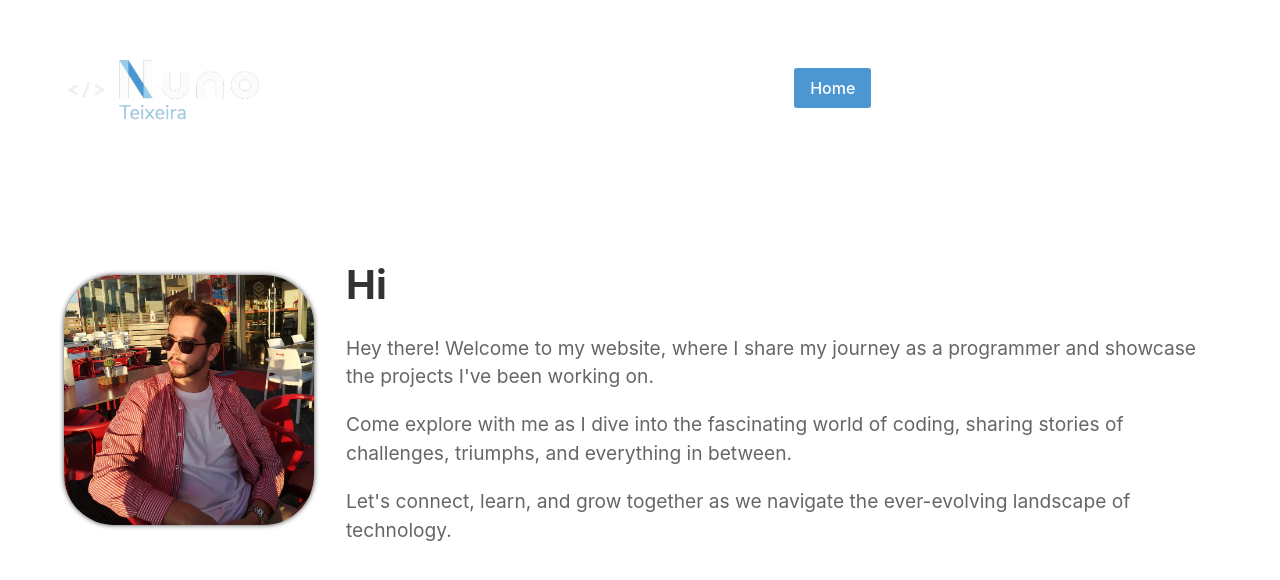
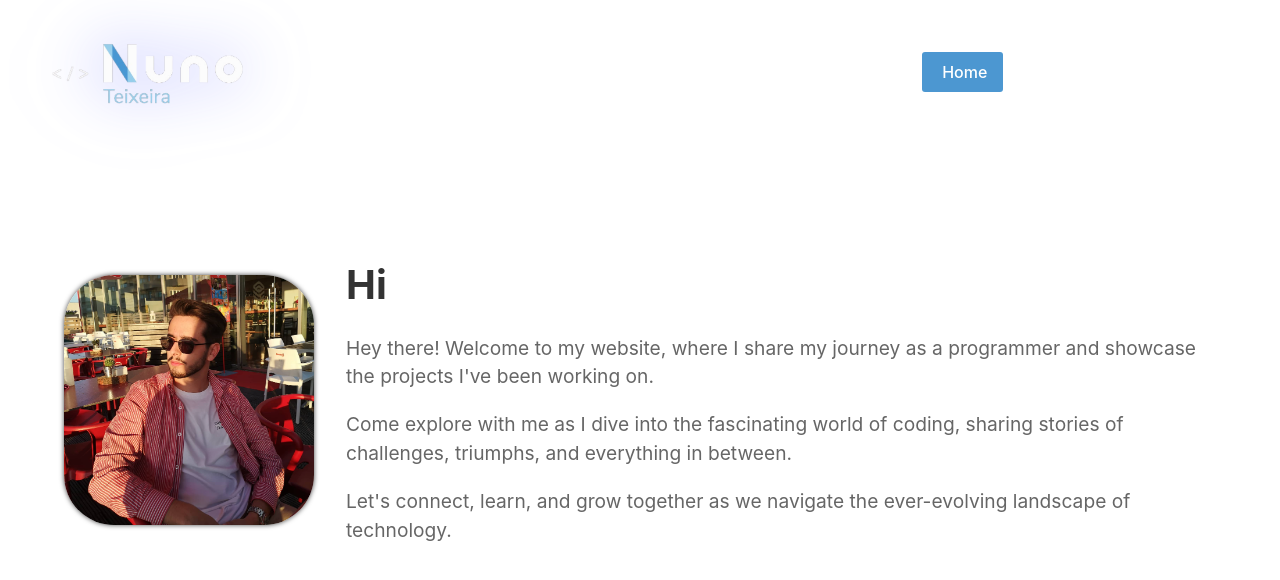
Before and after one commit to NunoTeixeiraMota/Portfolio, a React (Vite) app: page / in a window 1280 px wide. Shown: the top 580 px of the page. Built offline with nearby package versions, Linux system fonts and the light colour scheme.

Commit message:
Fixed new projects

```diff
--- a/src/menu/menu.tsx
+++ b/src/menu/menu.tsx
@@ -18,21 +18,16 @@ const MenuItem: React.FC<MenuItemProps> = ({ label, to, active }) => {
 
 
 const Item = styled.li<{ active: boolean }>`
-  /* Minimalistic styles */
     padding: 0.5rem 1rem;
-  border-radius: 3px; /* Subtle rounding */
-  /* Active state styles */
+    border-radius: 3px;
     ${({ active }) =>
         active &&
         `
             background-color: var(--primary-color, #4C97D1);
             color: var(--text-contrast-color, white);
         `};
+        padding-left: 20px; /* Add padding to the left of menu items */
 
-  /* No circle or number display */
-  &::before {
-    content: ""; /* Empty content to remove default bullet point */
-  }
 `;
 
 interface MenuProps {
@@ -51,8 +46,14 @@ const Menu: React.FC<MenuProps> = ({ links, activeLink }) => {
 };
 
 const MenuList = styled.ul`
-  display: flex; /* Make menu items horizontal */
-  list-style-type: none; /* Remove default bullet points */
+    display: flex;
+    padding: 0;
+    list-style-type: none;
+    margin: 0;
+    @media (max-width: 768px) {
+        flex-direction: column; /* Change to column layout on small screens */
+        align-items: center; /* Center items vertically */
+    }
 `;
 
 export default Menu;
--- a/src/navbar/navbar.tsx
+++ b/src/navbar/navbar.tsx
@@ -11,7 +11,7 @@ interface NavbarProps {
 const Navbar: React.FC<NavbarProps> = ({ links, logo, activeLink }) => {
     return (
         <NavContainer>
-            <Logo src={logo} alt="Logo" className='logo' /> {/* Updated to use src */}
+            <Logo src={logo} alt="Logo" className='logo' />
             {/* Render menu items using Menu component */}
             <MenuContainer>
                 <Menu links={links} activeLink={activeLink} />
@@ -21,20 +21,21 @@ const Navbar: React.FC<NavbarProps> = ({ links, logo, activeLink }) => {
 };
 
 const NavContainer = styled.nav`
-  position: fixed;
-  top: 0;
-  left: 0;
-  width: 100%;
-  z-index: 1000; /* Ensure it appears above other content */
-  display: flex;
-  justify-content: space-between; /* Distribute items evenly */
-  align-items: center; /* Center vertically */
-  padding: 1rem; /* Add some padding for spacing */
-
+    position: fixed;
+    top: 0;
+    left: 0;
+    width: 100%;
+    z-index: 1000;
+    display: flex;
+    justify-content: space-between;
+    align-items: center;
 `;
 
 const MenuContainer = styled.div`
-  padding-right: 10rem; /* Add padding to the right of the menu */
+    @media (max-width: 768px) {
+        display: none; /* Hide menu on small screens */
+    }
+    padding-left: 20px; /* Add padding to the left of menu items */
 `;
 
 const Logo = styled.img``;
--- a/src/pages/Home.tsx
+++ b/src/pages/Home.tsx
@@ -1,3 +1,4 @@
+import React from "react";
 import styled from "styled-components";
 
 import logo from "../assets/Screenshot_2.png"; // Importing the image directly
@@ -10,9 +11,11 @@ const Home = () => {
                 <Title>Hi</Title>
                 <Description>
                     Hey there! Welcome to my website, where I share my journey as a programmer and showcase the projects I've been working on.
-                    <p></p>
+                </Description>
+                <Description>
                     Come explore with me as I dive into the fascinating world of coding, sharing stories of challenges, triumphs, and everything in between.
-                    <p></p>
+                </Description>
+                <Description>
                     Let's connect, learn, and grow together as we navigate the ever-evolving landscape of technology.
                 </Description>
             </Content>
--- a/src/pages/Projects.tsx
+++ b/src/pages/Projects.tsx
@@ -16,7 +16,7 @@ const Projects = () => {
     useEffect(() => {
         const fetchProjects = async () => {
             try {
-                const response = await axios.get<Project[]>('https://api.github.com/users/JoseTeixeira1200941/repos');
+                const response = await axios.get<Project[]>('https://api.github.com/users/NunoTeixeiraMota/repos');
                 setProjects(response.data);
             } catch (error) {
                 console.error('Error fetching GitHub projects:', error);
```
Lines whose indentation alone changed are shown as unchanged.
